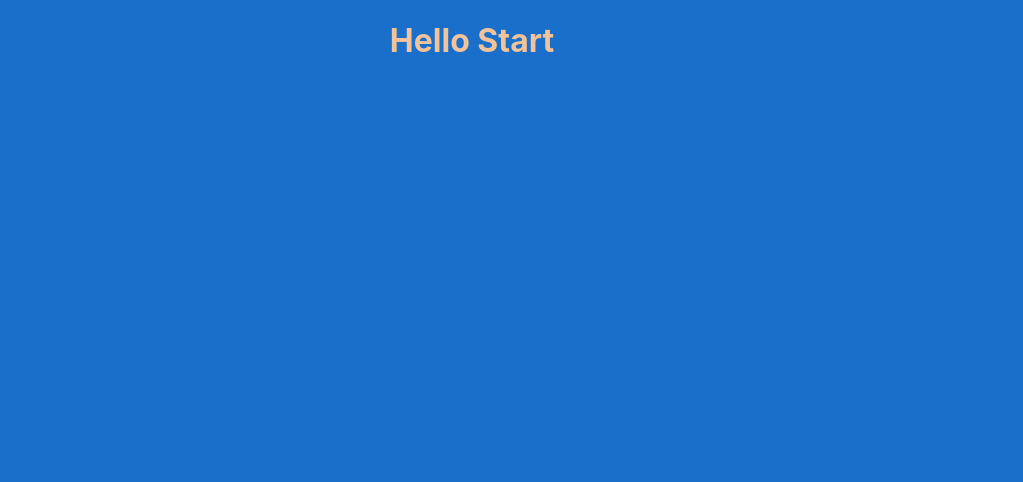
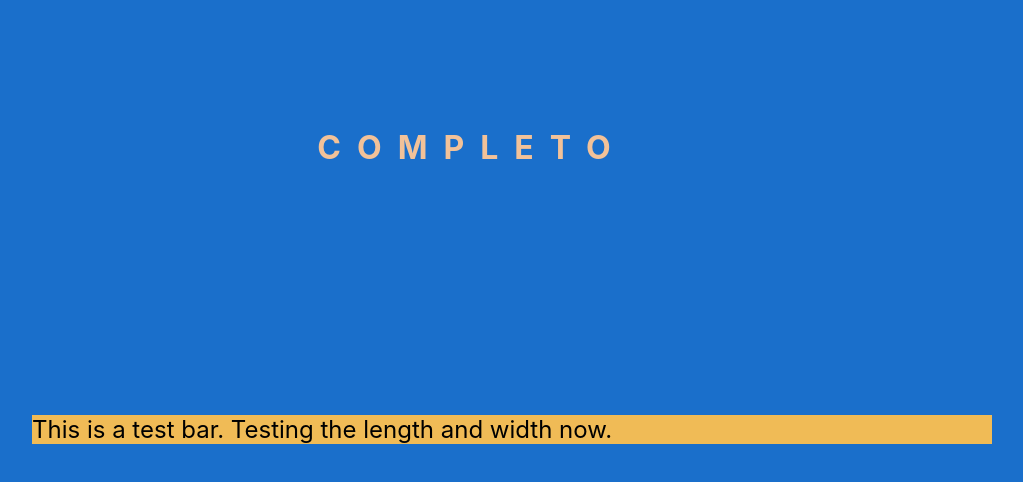
Before and after one commit to dekaghub/completo, a React (Create React App) app: page / in a window 1280 px wide. Shown: the top 482 px of the page, without its empty margins (168-1191 px from the left). Built offline with nearby package versions, Linux system fonts and the light colour scheme.

Commit message:
Fixed Bar Start

```diff
--- a/src/App.css
+++ b/src/App.css
@@ -1,9 +1,13 @@
 body {
   background-color: #1a6fcb;
   display: grid;
-  place-items: center;
+  /* place-items: center; */
+  width: auto;
 }
 
 h1 {
   color: #F2C299;
+  text-align: center;
+  margin: 10%;
+  letter-spacing: 0.5em;
 }
--- a/src/App.js
+++ b/src/App.js
@@ -1,10 +1,12 @@
 import React from 'react';
+import FixedBar from './components/FixedBar.jsx'
 import './App.css';
 
-function App() {
+const App = () => {
   return (
     <div className="App">
-      <h1>Hello Start</h1>
+      <h1>COMPLETO</h1>
+      <FixedBar />
     </div>
   );
 }
--- /dev/null
+++ b/src/components/FixedBar.jsx
@@ -0,0 +1,15 @@
+import React, { Component } from 'react'
+import styles from './elements.module.css'
+
+
+export class FixedBar extends Component {
+    render() {
+        return (
+            <div className={styles.FixedBar}>
+                This is a test bar. Testing the length and width now.
+            </div>
+        )
+    }
+}
+
+export default FixedBar;
--- /dev/null
+++ b/src/components/elements.module.css
@@ -0,0 +1,12 @@
+/* .fixedBar {
+    background-color: #F0BB56;
+    color: #000000;
+} */
+
+.FixedBar {
+    margin: 5em;
+    float: right;
+    width: 75%;
+    font-size: 1.5em;
+    background: #f0bb56;
+}
```
